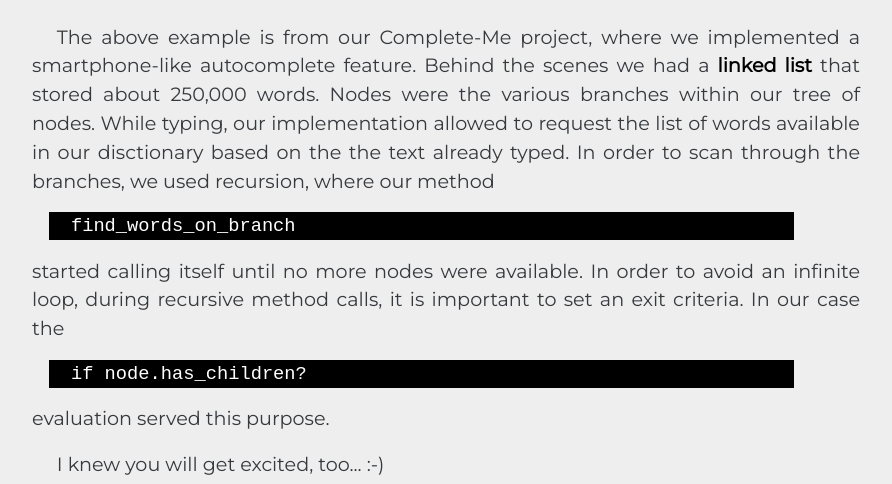
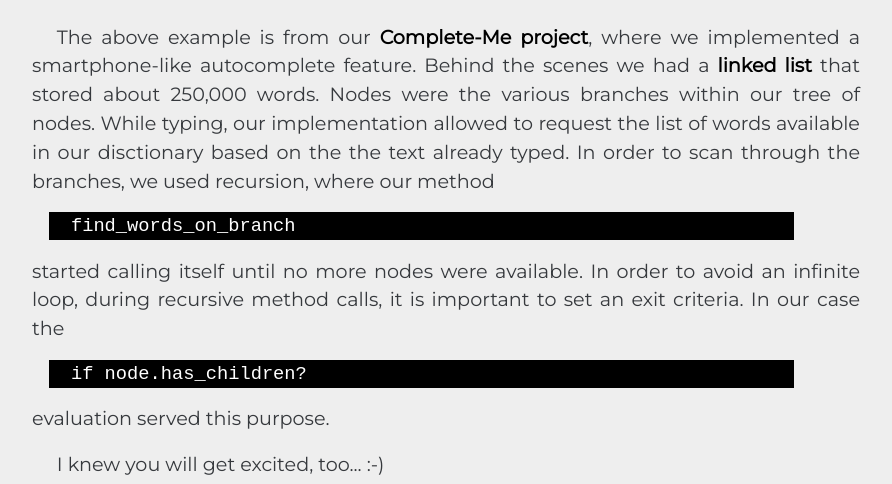
Before and after one commit to Laszlo-JFLMTCO/laszlo-jflmtco.github.io, a plain HTML site: page blog-posts/post-turing-mod1-experience.html in a window 1280 px wide. Shown: the part 1127-1611 px from the top of the page, without its empty margins (386-1278 px from the left). Drawn offline with Linux system fonts and the light colour scheme.

Commit message:
Add link to Complete-Me project in blog post

```diff
--- a/blog-posts/post-turing-mod1-experience.html
+++ b/blog-posts/post-turing-mod1-experience.html
@@ -52,7 +52,7 @@
       end
             </pre>
           </code>
-          <p>The above example is from our Complete-Me project, where we implemented a smartphone-like autocomplete feature. Behind the scenes we had a <a href = "https://en.wikipedia.org/wiki/Linked_list" target = "_blank">linked list</a> that stored about 250,000 words. Nodes were the various branches within our tree of nodes. While typing, our implementation allowed to request the list of words available in our disctionary based on the the text already typed. In order to scan through the branches, we used recursion, where our method <code>find_words_on_branch</code> started calling itself until no more nodes were available. In order to avoid an infinite loop, during recursive method calls, it is important to set an exit criteria. In our case the <code>if node.has_children?</code> evaluation served this purpose.</p>
+          <p>The above example is from our <a href = "https://github.com/Laszlo-JFLMTCO/Complete-Me" target = "_blank">Complete-Me project</a>, where we implemented a smartphone-like autocomplete feature. Behind the scenes we had a <a href = "https://en.wikipedia.org/wiki/Linked_list" target = "_blank">linked list</a> that stored about 250,000 words. Nodes were the various branches within our tree of nodes. While typing, our implementation allowed to request the list of words available in our disctionary based on the the text already typed. In order to scan through the branches, we used recursion, where our method <code>find_words_on_branch</code> started calling itself until no more nodes were available. In order to avoid an infinite loop, during recursive method calls, it is important to set an exit criteria. In our case the <code>if node.has_children?</code> evaluation served this purpose.</p>
           <p>I knew you will get excited, too... :-)</p>
       </div>
     </div>
```
